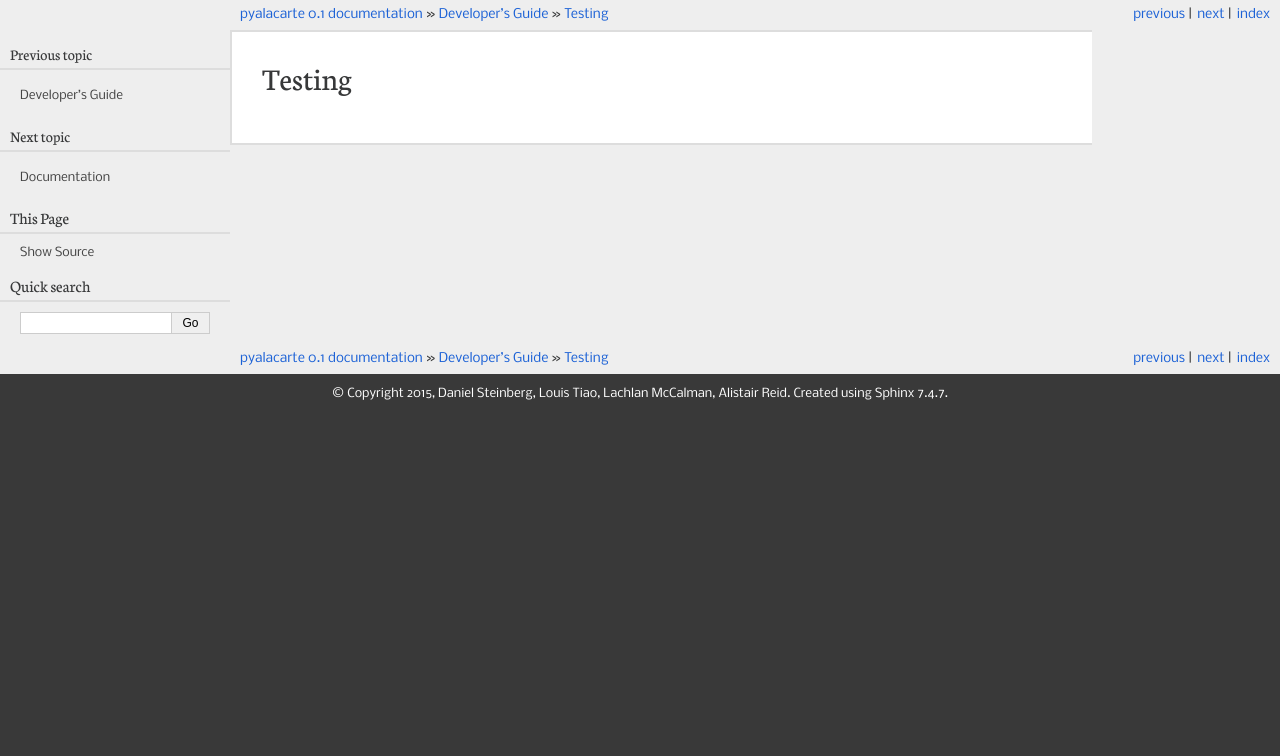
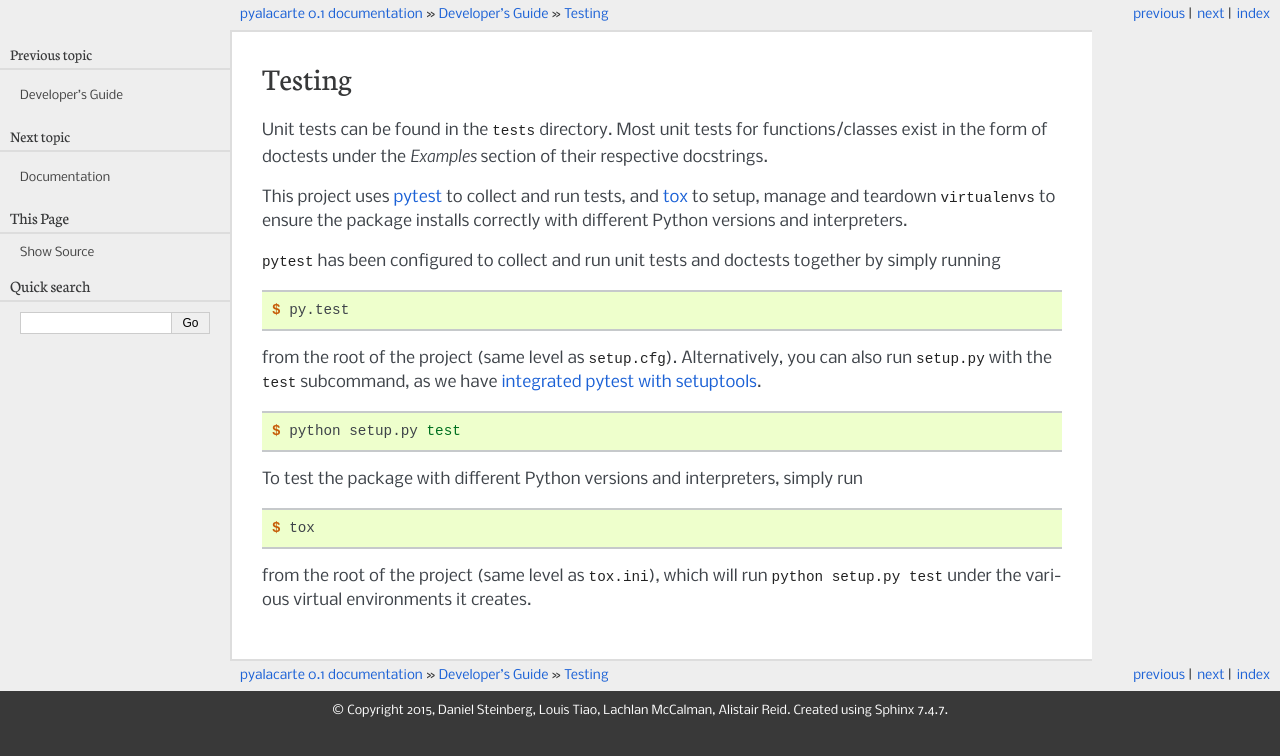
Before and after one commit to NICTA/revrand, a Sphinx documentation site: the page built from docs/dev/testing.rst, in a window 1280 px wide. Shown: the top 756 px of the page. Built offline with Sphinx 7.4.7, drawn with Linux system fonts in a browser that asks for light colours.

Commit message:
developer guide testing

```diff
--- a/docs/dev/testing.rst
+++ b/docs/dev/testing.rst
@@ -1,2 +1,39 @@
 Testing
 =======
+
+Unit tests can be found in the ``tests`` directory. Most unit tests for
+functions/classes exist in the form of doctests under the *Examples* section of
+their respective docstrings.
+
+This project uses `pytest`_ to collect and run tests, and `tox`_ to setup,
+manage and teardown ``virtualenvs`` to ensure the package installs correctly
+with different Python versions and interpreters.
+
+``pytest`` has been configured to collect and run unit tests and doctests
+together by simply running
+
+.. code:: console
+
+   $ py.test
+
+from the root of the project (same level as ``setup.cfg``). Alternatively, you
+can also run ``setup.py`` with the ``test`` subcommand, as we have `integrated
+pytest with setuptools`_.
+
+.. code:: console
+
+   $ python setup.py test
+
+To test the package with different Python versions and interpreters, simply run
+
+.. code:: console
+
+   $ tox
+
+from the root of the project (same level as ``tox.ini``), which will run
+``python setup.py test`` under the various virtual environments it creates.
+
+.. _pytest: http://pytest.org/latest/
+.. _tox: https://tox.readthedocs.org/en/latest/
+.. _integrated pytest with setuptools: https://pytest.org/latest/goodpractises.html#integration-with-setuptools-test-commands
+.. _integrate tox with setuptools: https://testrun.org/tox/latest/example/basic.html#integration-with-setuptools-distribute-test-commands
```
